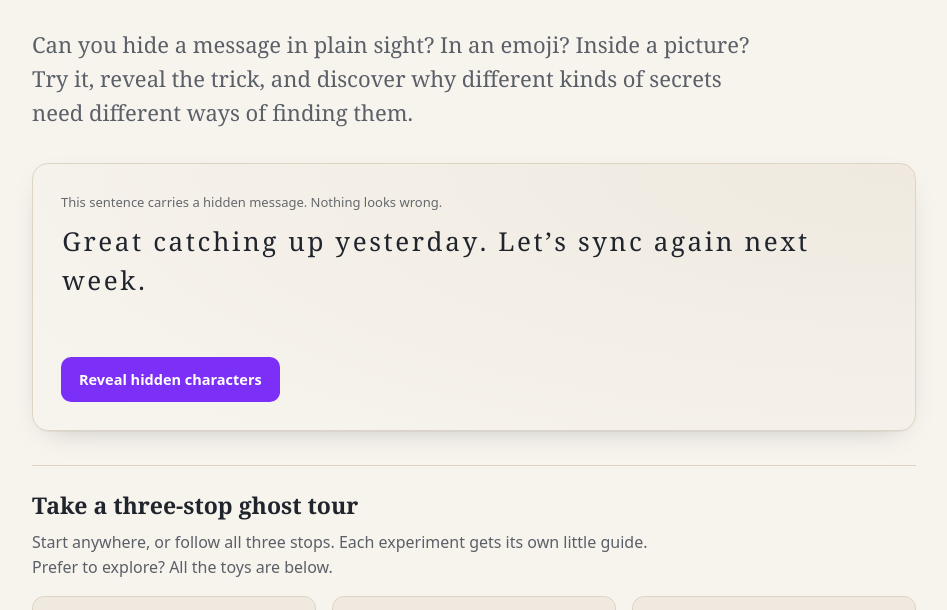
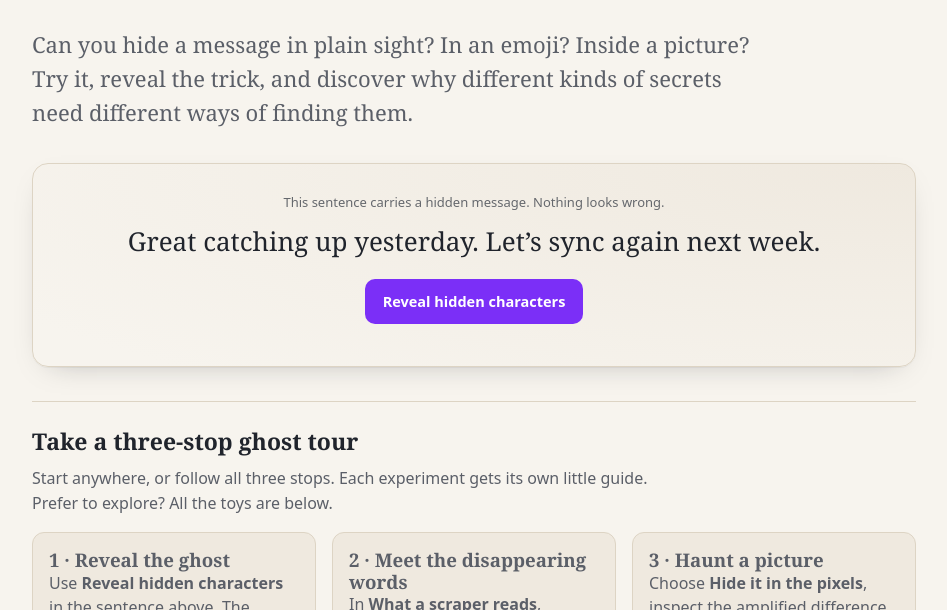
Before and after one commit to systemslibrarian/Ghost-Ink, a website: page index.html in a window 1280 px wide. Shown: the part 115-725 px from the top of the page, without its empty margins (166-1113 px from the left). Drawn offline with Linux system fonts and the light colour scheme.

Commit message:
Center the hero reveal and remove hidden glyph layout gaps

```diff
--- a/app.css
+++ b/app.css
@@ -104,13 +104,15 @@
   /* ---- hero reveal ---- */
   .hero{border:1px solid var(--edge); border-radius:16px; background:
     radial-gradient(120% 140% at 100% 0%, var(--paper-2), var(--paper)); padding:clamp(18px,3vw,28px); box-shadow:var(--shadow)}
-  .hero .eyebrow{font-size:13px; color:var(--ink-faint); margin-bottom:10px}
-  .stage{font-family:var(--font-serif); font-size:clamp(19px,3vw,26px); line-height:1.5;
+  .hero .eyebrow{text-align:center;font-size:13px; color:var(--ink-faint); margin-bottom:10px}
+  .stage{text-align:center;font-family:var(--font-serif); font-size:clamp(19px,3vw,26px); line-height:1.5;
     word-break:break-word; margin-bottom:18px}
   .glyph{display:inline-block; min-width:.62em; text-align:center; border-radius:5px; padding:0 .05em}
+  .glyph.concealed{width:0;min-width:0;padding:0;font-size:0;line-height:0}
+  .glyph.cover-glyph{display:inline;min-width:0;padding:0}
   .glyph.lit{background:var(--uv-soft); color:var(--uv); box-shadow:var(--glow);
     outline:1px solid var(--uv-line)}
-  .hero-row{display:flex; align-items:center; gap:14px; flex-wrap:wrap}
+  .hero-row{display:flex; flex-direction:column; align-items:center; gap:14px; text-align:center}
   .decoded{font-family:var(--font-mono); font-size:14px}
   .decoded b{color:var(--uv)}
 
@@ -346,7 +348,9 @@
   .source-note a{color:var(--uv)}
 
   @media (prefers-reduced-motion: no-preference){
-    .glyph.lit{animation:pop .28s ease}
+    .glyph.concealed{width:0;min-width:0;padding:0;font-size:0;line-height:0}
+  .glyph.cover-glyph{display:inline;min-width:0;padding:0}
+  .glyph.lit{animation:pop .28s ease}
     @keyframes pop{from{transform:scale(.8); opacity:.2} to{transform:scale(1); opacity:1}}
   }
   /* Utilities. These exist so that no markup needs a style attribute, which is
--- a/app.js
+++ b/app.js
@@ -496,11 +496,10 @@
         const b = cp - TAG_BASE;
         span.textContent = lit ? (b>=0x20 && b<=0x7e ? String.fromCharCode(b) : "·") : "\u200b";
         if (lit) span.classList.add("lit");
-        else span.style.width = "0";
+        else span.classList.add("concealed");
       } else {
         span.textContent = ch;
-        span.style.minWidth = "0";
-        span.style.display = "inline";
+        span.classList.add("cover-glyph");
       }
       stage.appendChild(span);
     }
```
Also changed, not shown: e2e/learning.spec.js (+31 -0 lines), README.md.
